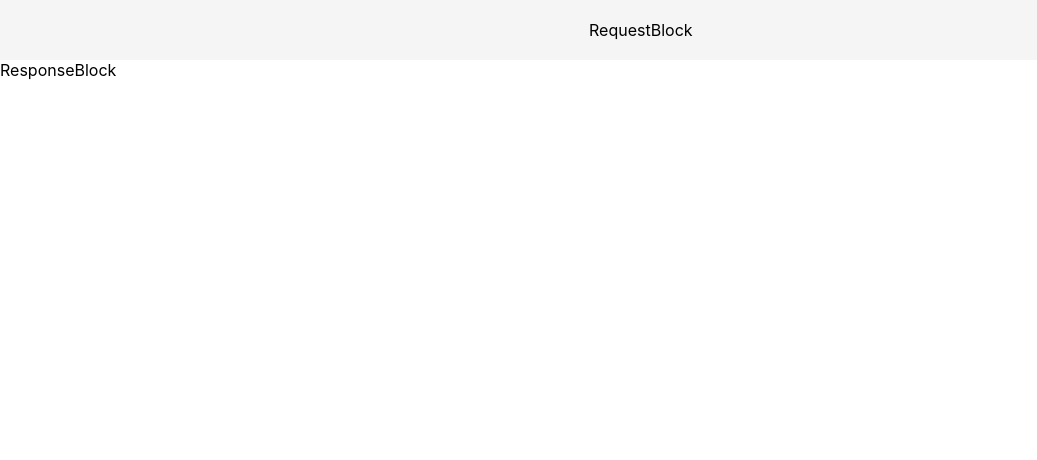
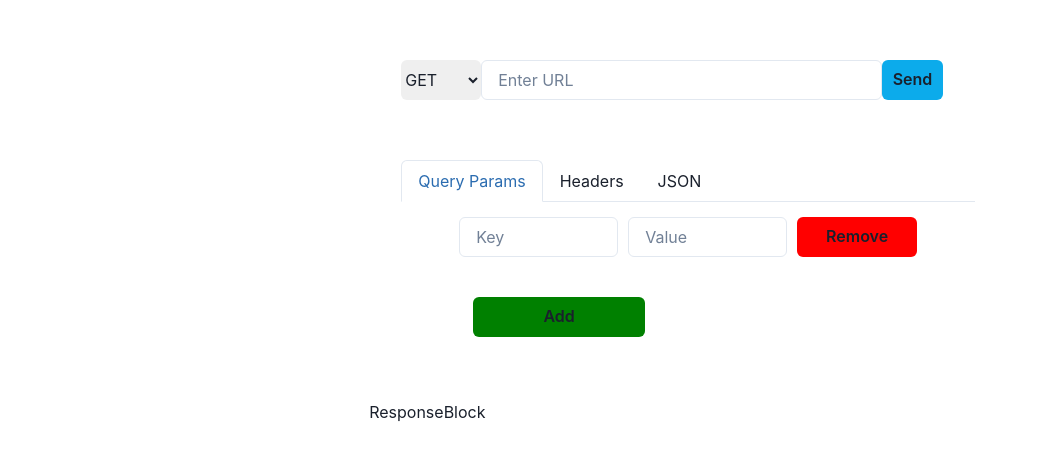
Before and after one commit to theDevSoham/postman_clone, a React (Create React App) app: page / in a window 1280 px wide. Shown: the top 460 px of the page, without its empty margins (0-1037 px from the left). Built offline with nearby package versions, Linux system fonts and the light colour scheme.

Commit message:
headers query url and method received

```diff
--- a/package.json
+++ b/package.json
@@ -3,9 +3,13 @@
   "version": "0.1.0",
   "private": true,
   "dependencies": {
+    "@chakra-ui/react": "^2.5.5",
+    "@emotion/react": "^11.10.6",
+    "@emotion/styled": "^11.10.6",
     "@testing-library/jest-dom": "^5.16.5",
     "@testing-library/react": "^13.4.0",
     "@testing-library/user-event": "^13.5.0",
+    "framer-motion": "^10.12.4",
     "react": "^18.2.0",
     "react-dom": "^18.2.0",
     "react-scripts": "5.0.1",
--- a/src/App.js
+++ b/src/App.js
@@ -1,17 +1,17 @@
 import RequestBlock from "./components/RequestBlock";
 import ResponseBlock from './components/ResponseBlock';
-import classes from './App.module.css';
+import { Container } from "@chakra-ui/react";
 
 function App() {
   return (
-    <div className="App">
-      <div className={classes["request-block-cont"]}>
+    <Container width="100vw">
+      <Container width="100vw">
         <RequestBlock />
-      </div>
-      <div className={classes["response-block-cont"]}>
+      </Container>
+      <Container>
         <ResponseBlock />
-      </div>
-    </div>
+      </Container>
+    </Container>
   );
 }
 
--- /dev/null
+++ b/src/components/QueryParams.js
@@ -0,0 +1,108 @@
+/* eslint-disable react-hooks/exhaustive-deps */
+import React from "react";
+import {
+  Button,
+  Container,
+  Input,
+  Text,
+} from "@chakra-ui/react";
+
+const QueryParams = ({onUpdate}) => {
+  const [queryParams, setQueryParams] = React.useState([
+    {
+      key: "",
+      value: "",
+    },
+  ]);
+
+  const setKey = (e, index) => {
+    const { value } = e.target;
+    setQueryParams((prevState) => {
+      return prevState.map((param, i) => {
+        if (i === index) {
+          return {
+            ...param,
+            key: value,
+          };
+        } else {
+          return param;
+        }
+      });
+    });
+  };
+
+  const setValue = (e, index) => {
+    const { value } = e.target;
+    setQueryParams((prevState) => {
+      return prevState.map((param, i) => {
+        if (i === index) {
+          return {
+            ...param,
+            value: value,
+          };
+        } else {
+          return param;
+        }
+      });
+    });
+  };
+
+  const addQuery = () => {
+    setQueryParams((prevState) => {
+      return [...prevState, { key: "", value: "" }];
+    });
+  };
+
+  const removeQuery = (index) => {
+    setQueryParams((prevState) => {
+      return prevState.filter((param, i) => i !== index);
+    });
+  };
+
+  React.useEffect(() => {
+	typeof onUpdate === 'function' && onUpdate(queryParams);
+  }, [queryParams]);
+
+  return (
+    <Container>
+      {queryParams.length > 0 ?
+        queryParams.map((param, index) => {
+          return (
+            <Container
+              display="flex"
+              justifyContent="space-evenly"
+              alignItems="center"
+              key={index}
+            >
+              <Input
+                placeholder="Key"
+                width="33.33%"
+                value={param.key}
+                onChange={(e) => setKey(e, index)}
+              />
+              <Input
+                placeholder="Value"
+                width="33.33%"
+                value={param.value}
+                onChange={(e) => setValue(e, index)}
+              />
+              <Button bg="red" width="25%" onClick={() => removeQuery(index)}>
+                Remove
+              </Button>
+            </Container>
+          );
+        })
+		:
+		<Text>No queries to display</Text>
+	}
+
+      <Container padding={10}>
+		<Button bg="green" width="40%" onClick={addQuery}>
+			Add
+		</Button>
+	  </Container>
+    </Container>
+  );
+};
+
+export default QueryParams;
--- a/src/components/RequestBlock.js
+++ b/src/components/RequestBlock.js
@@ -1,9 +1,118 @@
-import React from 'react'
+import React from "react";
+import {
+  Button,
+  Container,
+  Input,
+  SelectField,
+  Tab,
+  TabList,
+  TabPanel,
+  TabPanels,
+  Tabs,
+} from "@chakra-ui/react";
+import QueryParams from "./QueryParams";
+
+const options = [
+  {
+    value: "get",
+    label: "GET",
+  },
+  {
+    value: "post",
+    label: "POST",
+  },
+  {
+    value: "put",
+    label: "PUT",
+  },
+  {
+    value: "delete",
+    label: "DELETE",
+  },
+];
+
+const MappedOptions = () => {
+  return (
+    <>
+      {options.map((option, index) => {
+        return (
+          <option key={index} value={option.value}>
+            {option.label}
+          </option>
+        );
+      })}
+    </>
+  );
+};
 
 const RequestBlock = () => {
+  const [method, setMethod] = React.useState(options[0].value);
+  const [url, setUrl] = React.useState("");
+  const [query, setQuery] = React.useState([]);
+  const [headers, setHeaders] = React.useState([]);
+
+  const getParams = (params) => {
+    setQuery(params);
+  };
+
+  const getHeaders = (headers) => {
+    setHeaders(headers);
+  };
+
+  const sendRequest = () => {
+    console.log(method, url, query, headers);
+  };
+
   return (
-	<div>RequestBlock</div>
-  )
-}
+    <Container
+      display="flex"
+      justifyContent="center"
+      alignItems="center"
+      flexDir="column"
+      width="100vw"
+      height="50vh"
+    >
+      <Container
+        display="flex"
+        justifyContent="center"
+        alignItems="center"
+        height="20vh"
+      >
+        <SelectField
+          defaultValue={options[0].value}
+          height="2.5rem"
+          width="5rem"
+          borderRadius="0.375rem"
+          onChange={(e) => setMethod(e.target.value)}
+        >
+          <MappedOptions />
+        </SelectField>
+        <Input placeholder="Enter URL" value={url} onChange={e => setUrl(e.target.value)} />
+        <Button background="#0cabeb" onClick={sendRequest}>Send</Button>
+      </Container>
 
-export default RequestBlock
+      <Container height="30vh" width="100vw" overflow="auto">
+        <Tabs size="md" variant="enclosed">
+          <TabList>
+            <Tab>Query Params</Tab>
+            <Tab>Headers</Tab>
+            <Tab>JSON</Tab>
+          </TabList>
+          <TabPanels>
+            <TabPanel>
+              <QueryParams onUpdate={getParams} />
+            </TabPanel>
+            <TabPanel>
+              <QueryParams onUpdate={getHeaders} />
+            </TabPanel>
+            <TabPanel>
+              <p>three!</p>
+            </TabPanel>
+          </TabPanels>
+        </Tabs>
+      </Container>
+    </Container>
+  );
+};
+
+export default RequestBlock;
--- a/src/index.js
+++ b/src/index.js
@@ -2,11 +2,14 @@ import React from 'react';
 import ReactDOM from 'react-dom/client';
 import './index.css';
 import App from './App';
+import { ChakraProvider } from '@chakra-ui/react'
 
 const root = ReactDOM.createRoot(document.getElementById('root'));
 root.render(
   <React.StrictMode>
-    <App />
+    <ChakraProvider>
+      <App />
+    </ChakraProvider>
   </React.StrictMode>
 );
 
```
Also changed, not shown: 1 other file (tests, documents, lock files or other folders).
